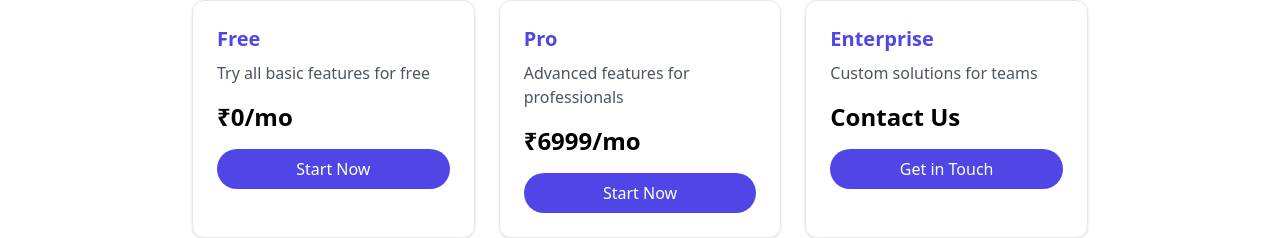
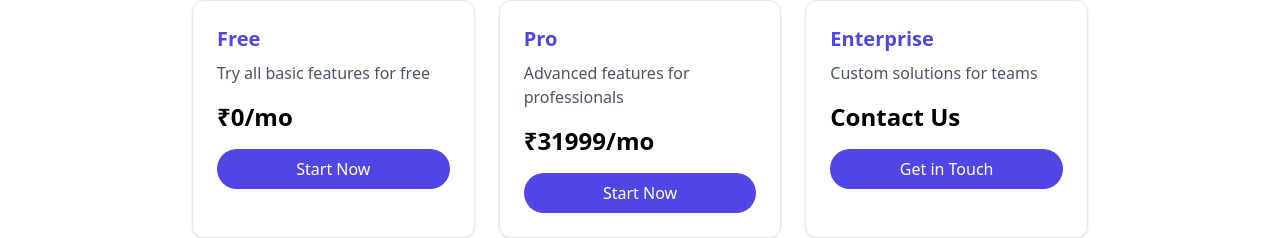
Before and after one commit to abhinit1999/Prompt2SQL_app, a React (Vite) app in the folder SQLgenie/: page / in a window 1280 px wide. Shown: the part 2280-2518 px from the top of the page. Built offline with nearby package versions, Linux system fonts and the light colour scheme.

Commit message:
Update Pricing.jsx
updated price to 31999RS

```diff
--- a/SQLgenie/src/components/Pricing.jsx
+++ b/SQLgenie/src/components/Pricing.jsx
@@ -14,7 +14,7 @@ export default function Pricing() {
             </p>
             <p className="text-2xl font-bold mb-4">
               {tier === 'Free' && '₹0/mo'}
-              {tier === 'Pro' && '₹6999/mo'}
+              {tier === 'Pro' && '₹31999/mo'}
               {tier === 'Enterprise' && 'Contact Us'}
             </p>
             <button className="bg-indigo-600 text-white px-4 py-2 rounded-full w-full hover:bg-indigo-700">
```
